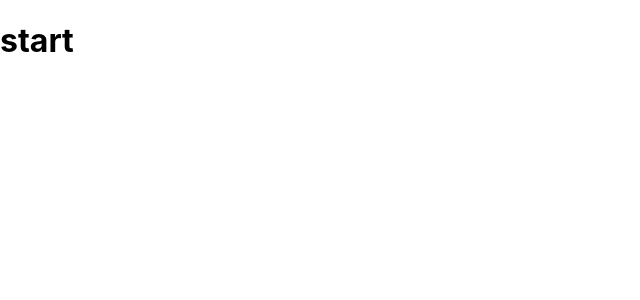
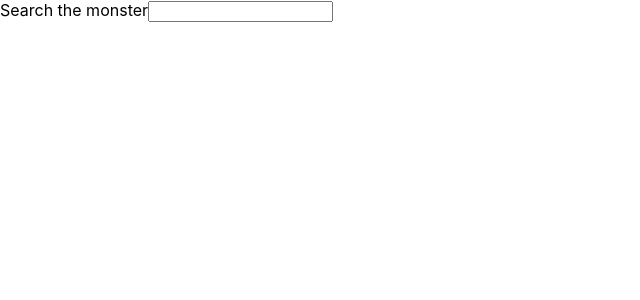
Before and after one commit to FedericaI7/searchTheMonster, a React (Create React App) app: page / in a window 1280 px wide. Shown: the top 300 px of the page, without its empty margins (0-640 px from the left). Built offline with nearby package versions, Linux system fonts and the light colour scheme.

Commit message:
I added the Header component

```diff
--- a/src/App.js
+++ b/src/App.js
@@ -1,8 +1,10 @@
 import React from "react";
+import Header from "./Header";
+
 export default function App() {
   return (
     <div className="container--app">
-      <h1>start</h1>
+      <Header title={"Search the monster"} />
     </div>
   );
 }
--- /dev/null
+++ b/src/Header.jsx
@@ -0,0 +1,10 @@
+import React from "react";
+
+export default function Header(props) {
+  return (
+    <div className="container--header">
+      {props.title}
+      <input type="text" />
+    </div>
+  );
+}
```
Also changed, not shown: 1 other file (tests, documents, lock files or other folders).
